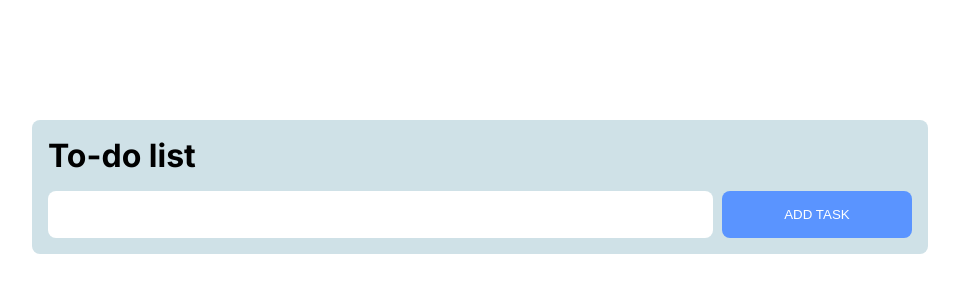
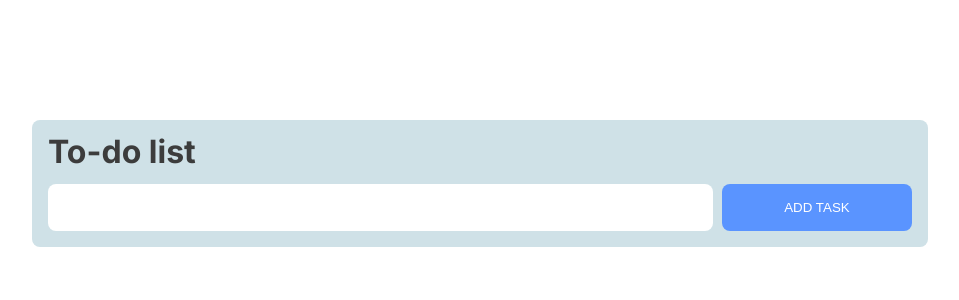
Before and after one commit to CatherineP37/To-do-list-app, a Django app: page / in a window 1280 px wide. Shown: the top 300 px of the page, without its empty margins (160-1119 px from the left). Run offline with Django 5.2, Linux system fonts and the light colour scheme; data that the repository does not hold is empty.

Commit message:
Edit CSS

```diff
--- a/task_list/static/style.css
+++ b/task_list/static/style.css
@@ -19,6 +19,15 @@ main {
     margin: 120px auto 0 auto;
     border-radius: 8px;
 }
+
+h1 {
+    line-height: 1;
+}
+
+h1, p {
+    color: #3C3C3C;
+}
+
 
 /* Task container */
 
```
